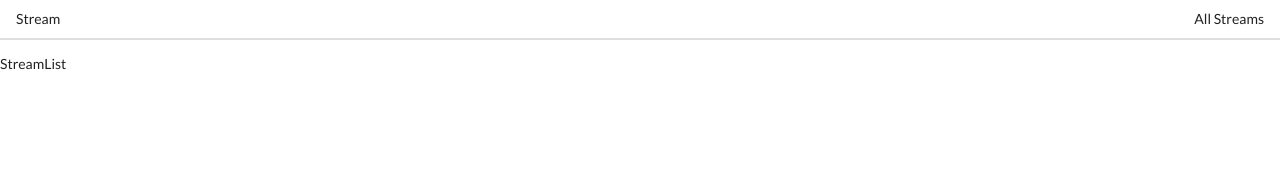
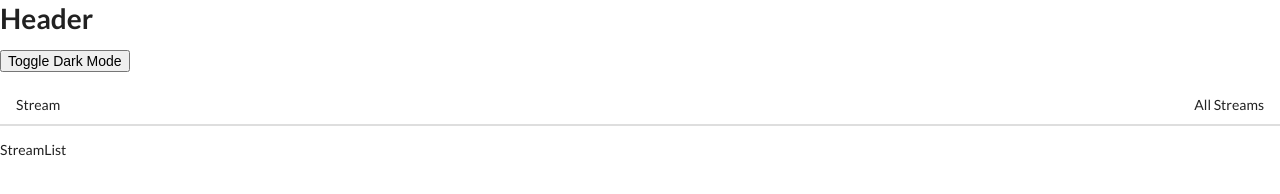
Before and after one commit to crsandeep24/streaming-video-application, a React app: page / in a window 1280 px wide. Built offline with nearby package versions, Linux system fonts and the light colour scheme.

Commit message:
Added dark mode functionality

```diff
--- a/src/components/App.js
+++ b/src/components/App.js
@@ -6,11 +6,13 @@ import StreamEdit from "./Streams/StreamEdit";
 import StreamList from "./Streams/StreamList";
 import StreamShow from "./Streams/StreamShow";
 import Header from "./Header";
+import DarkMode from "./DarkMode";
 
 const App = () => {
   return (
     <div>
       <BrowserRouter>
+        <DarkMode />
         <Header />
         <Route path="/" exact component={StreamList} />
         <Route path="/streams/new" exact component={StreamCreate} />
--- /dev/null
+++ b/src/components/DarkMode.js
@@ -0,0 +1,23 @@
+import React from "react";
+import "../style.css";
+
+const DarkMode = () => {
+  const [darkMode, setDarkMode] = React.useState(false);
+
+  React.useEffect(() => {
+    if (darkMode) {
+      document.body.classList.add("dark");
+    } else {
+      document.body.classList.remove("dark");
+    }
+  }, [darkMode]);
+
+  return (
+    <div>
+      <h1>Header</h1>
+      <button onClick={() => setDarkMode(!darkMode)}>Toggle Dark Mode</button>
+    </div>
+  );
+};
+
+export default DarkMode;
--- a/src/style.css
+++ b/src/style.css
@@ -1,3 +1,10 @@
-h1, p {
+h1,
+p {
   font-family: Lato;
 }
+.dark {
+  background: black;
+}
+.dark h1 {
+  color: white;
+}
```
